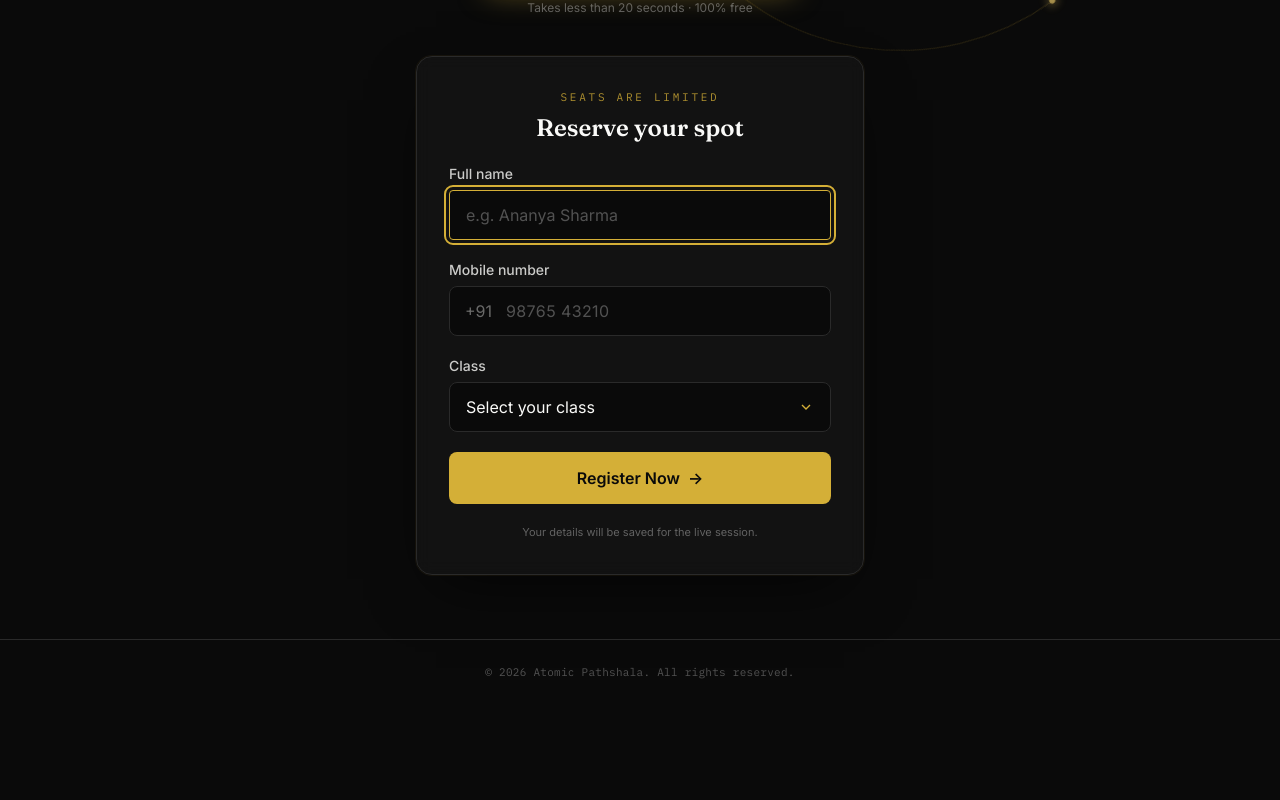
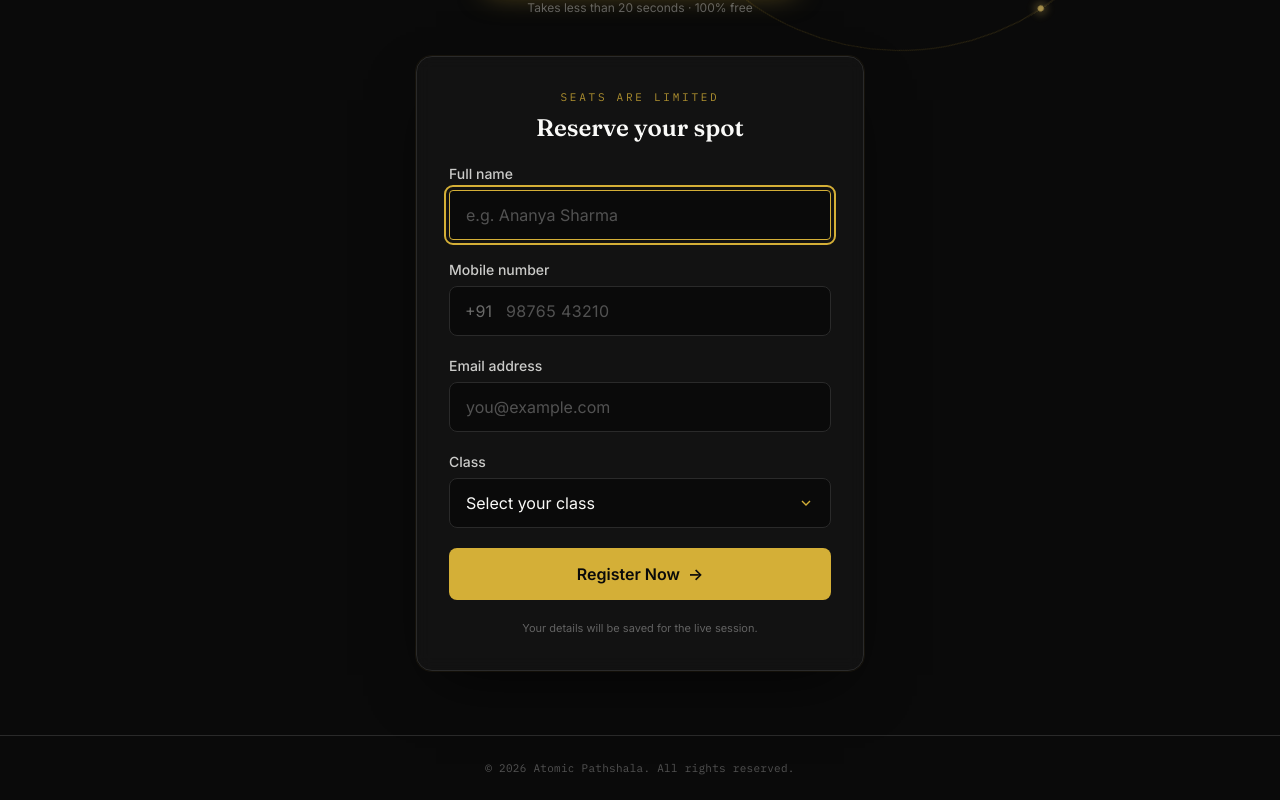
Before and after one commit to AIATOMICPATHSHALA/atomic-pathshala-registration, a Next.js app: page /register in a window 1280 px wide. Shown: the part 729-1529 px from the top of the page. Before the commit the page ends 1433 px from the top, so only its background shows below. Built offline with nearby package versions, Linux system fonts and the light colour scheme.

Commit message:
Add email confirmation for registrations

```diff
--- a/app/api/register/route.ts
+++ b/app/api/register/route.ts
@@ -50,9 +50,10 @@ export async function POST(request: Request) {
   const name = getString(parsed.name);
   const phone = getString(parsed.phone).replace(/\D/g, "");
   const studentClass = getString(parsed.class);
+  const email = getString(parsed.email);
   const timestamp = getString(parsed.timestamp) || new Date().toISOString();
 
-  if (!name || !phone || !studentClass) {
+  if (!name || !phone || !email || !studentClass) {
   return jsonError("Please fill all required fields.", 400);
 }
 
@@ -74,6 +75,7 @@ export async function POST(request: Request) {
   action: "register",
   name,
   phone,
+  email,
   class: studentClass as StudentClass,
   timestamp,
 };
--- a/components/RegisterForm.tsx
+++ b/components/RegisterForm.tsx
@@ -23,7 +23,7 @@ export default function RegisterForm() {
     formState: { errors },
   } = useForm<RegistrationFormValues>({
     mode: "onTouched",
-    defaultValues: { name: "", phone: "", studentClass: "" },
+    defaultValues: { name: "", phone: "", email: "", studentClass: "" },
   });
 
   const onSubmit = async (values: RegistrationFormValues) => {
@@ -32,11 +32,12 @@ export default function RegisterForm() {
 
     try {
       const session = await registerStudent({
-        name: values.name.trim(),
-        phone: values.phone.trim(),
-        class: values.studentClass as StudentClass,
-        timestamp: new Date().toISOString(),
-      });
+  name: values.name.trim(),
+  phone: values.phone.trim(),
+  email: values.email.trim(),
+  class: values.studentClass as StudentClass,
+  timestamp: new Date().toISOString(),
+});
 
       sessionStorage.setItem(SESSION_STORAGE_KEY, JSON.stringify(session));
       setToast({ message: "Registered successfully. Redirecting...", variant: "success" });
@@ -139,6 +140,36 @@ export default function RegisterForm() {
             )}
           </div>
 
+<div>
+            <label htmlFor="email" className="mb-1.5 block text-sm font-medium text-paper/80">
+              Email address
+            </label>
+            <input
+              id="email"
+              type="email"
+              autoComplete="email"
+              placeholder="you@example.com"
+              aria-invalid={!!errors.email}
+              aria-describedby={errors.email ? "email-error" : undefined}
+              disabled={isSubmitting}
+              className={`w-full rounded-lg border bg-ink px-4 py-3 text-base text-paper placeholder:text-paper/30 outline-none transition focus:border-gold disabled:opacity-60 ${
+                errors.email ? "border-red-500/70" : "border-ink-line"
+              }`}
+              {...register("email", {
+                required: "Please enter your email",
+                pattern: {
+                  value: /^[^\s@]+@[^\s@]+\.[^\s@]+$/,
+                  message: "Enter a valid email address",
+                },
+              })}
+            />
+            {errors.email && (
+              <p id="email-error" className="mt-1.5 text-xs text-red-400">
+                {errors.email.message}
+              </p>
+            )}
+          </div>
+
           <div>
             <label htmlFor="studentClass" className="mb-1.5 block text-sm font-medium text-paper/80">
               Class
```
Also changed, not shown: 1 other file (tests, documents, lock files or other folders). Lines whose indentation alone changed are shown as unchanged.
